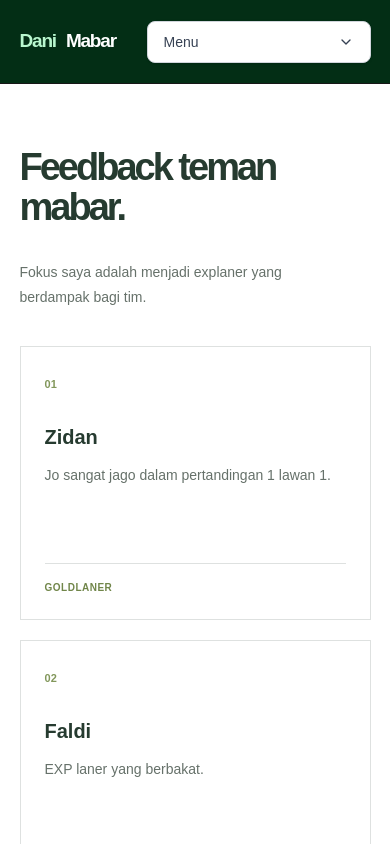
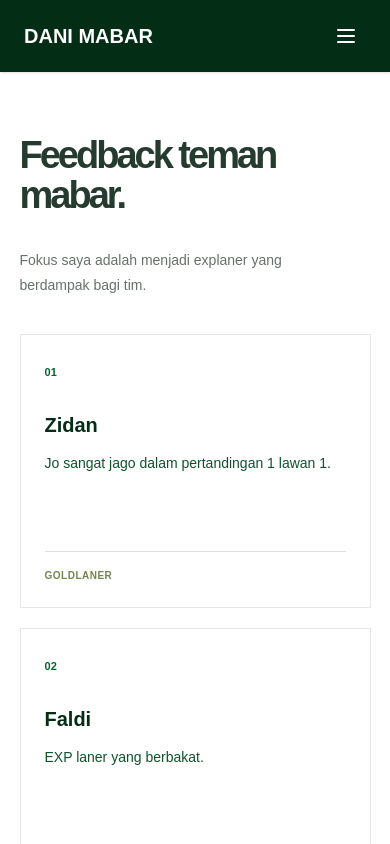
Before and after one commit to yondan77/yondan-web, a Next.js app: page /feedback-team in a window 390 px wide. Shown: the top 844 px of the page. Built offline with nearby package versions, Linux system fonts and the light colour scheme.

Commit message:
hello world

```diff
--- a/app/about/page.tsx
+++ b/app/about/page.tsx
@@ -6,11 +6,12 @@ import WorkSection from "../components/WorkSection";
 import ContactSection from "../components/ContactSection";
 import SiteFooter from "../components/SiteFooter";
 import FeedbackTeam from "../components/FeedbackTeam";
+import Navbar from "../components/navbar/Navbar";
 
 export default function Home() {
   return (
     <main>
-      <SiteHeader />
+      <Navbar />
       <AboutSection />
       <SiteFooter />
     </main>
--- a/app/components/FeedbackTeam.tsx
+++ b/app/components/FeedbackTeam.tsx
@@ -46,7 +46,7 @@ const skills = [
 export default function FeedbackTeam() {
   return (
     <section
-      id="keahlian"
+      id=""
       className="bg-white px-[7.1%] py-24 max-[900px]:px-[5%] max-[640px]:py-16"
     >
       <div className="mx-auto max-w-6xl">
@@ -63,15 +63,15 @@ export default function FeedbackTeam() {
           {skills.map((skill, index) => (
             <article
               key={skill.title}
-              className="border border-[#263b30]/15 p-7 transition-colors hover:bg-[#f5f6ef] max-[640px]:p-6"
+              className="border border-gray-200 p-7  hover:bg-green-50 max-[640px]:p-6 transition-transform duration-300 hover:-translate-y-2 hover:translate-x-2"
             >
-              <span className="text-[11px] font-bold text-[#82975b]">
+              <span className="text-[11px] font-bold text-green-800">
                 0{index + 1}
               </span>
-              <h3 className="mb-3 mt-10 font-manrope text-xl font-bold text-[#263b30] max-[640px]:mt-7">
+              <h3 className="mb-3 mt-10 font-manrope text-xl font-bold text-green-950 max-[640px]:mt-7">
                 {skill.title}
               </h3>
-              <p className="mb-7 min-h-18 text-sm leading-[1.8] text-[#66716a]">
+              <p className="mb-7 min-h-18 text-sm leading-[1.8] text-green-900">
                 {skill.description}
               </p>
               <p className="m-0 border-t border-[#263b30]/15 pt-4 text-[10px] font-semibold uppercase tracking-[.5px] text-[#71864a]">
--- a/app/components/HeroSection.tsx
+++ b/app/components/HeroSection.tsx
@@ -19,7 +19,7 @@ export default function HeroSection() {
         </p>
         <div className="flex flex-wrap items-center gap-5">
           <a
-            className="inline-flex min-h-12.5 items-center justify-center bg-[#263b30] px-6 text-xs font-bold text-white transition-colors hover:bg-[#3b5646] focus-visible:outline-none focus-visible:ring-2 focus-visible:ring-[#82975b] focus-visible:ring-offset-2"
+            className="inline-flex min-h-12.5 items-center justify-center bg-[#263b30] px-6 text-xs font-bold text-white hover:bg-[#3b5646] focus-visible:outline-none focus-visible:ring-2 focus-visible:ring-[#82975b] focus-visible:ring-offset-2 transition-transform duration-300 hover:-translate-y-1 hover:translate-x-1"
             href="/feedback-team"
           >
             Feedback Team <span aria-hidden="true" className="ml-4">↓</span>
--- a/app/components/SiteFooter.tsx
+++ b/app/components/SiteFooter.tsx
@@ -1,6 +1,6 @@
 export default function SiteFooter() {
   return (
-    <footer className="bg-[#263b30] px-[7.1%] py-7 text-white max-[900px]:px-[5%]">
+    <footer className="bg-green-950 px-[7.1%] py-7 text-white max-[900px]:px-[5%]">
       <div className="mx-auto flex max-w-6xl items-center justify-between gap-5 max-[520px]:flex-col max-[520px]:items-start">
         <a
           className="font-manrope text-sm font-extrabold tracking-[-.5px]"
@@ -15,7 +15,7 @@ export default function SiteFooter() {
         </p>
         <a
           className="text-[10px] font-semibold text-white/80 transition-colors hover:text-white focus-visible:outline-none focus-visible:ring-2 focus-visible:ring-[#c4d29e]"
-          href="#beranda"
+          href="#navbar"
         >
           Kembali ke atas ↑
         </a>
--- a/app/components/SiteHeader.tsx
+++ b/app/components/SiteHeader.tsx
@@ -26,7 +26,8 @@ Mabar
         <a className="text-xs font-semibold text-green-200 transition-colors hover:text-white" href="#keahlian">Keahlian</a>
         <a className="text-xs font-semibold text-green-200 transition-colors hover:text-white" href="#karya">Proyek</a>
         <a className="text-xs font-semibold text-green-200 transition-colors hover:text-white" href="#kontak">Kontak</a>
-      </nav> */}
+      </nav>
+      <Dropdown/> */}
       <Dropdown/>
     </header>
   );
--- /dev/null
+++ b/app/components/navbar/Navbar.tsx
@@ -0,0 +1,96 @@
+
+"use client";
+
+import { useState } from "react";
+
+export  default function Navbar() {
+const [isOpen, setIsOpen] = useState(false);
+
+const navItems = [
+{ label: "Home", href: "/" },
+{ label: "About", href: "/about" },
+{ label: "Feedback Team", href: "/feedback-team" },
+{ label: "Contact", href: "#contact" },
+];
+
+return (
+<nav id="navbar" className="relative w-full bg-green-950 shadow-sm">
+<div className="relative mx-auto flex max-w-7xl items-center justify-between px-6 py-4">
+{/* Logo */}
+<a href="#home" className="text-xl font-bold text-white">
+DANI MABAR
+</a>
+
+    {/* Desktop Navbar */}
+    <div className="hidden items-center gap-8 md:flex">
+      {navItems.map((item) => (
+        <a
+          key={item.label}
+          href={item.href}
+className="relative inline-block text-green-300 hover:text-green-50 transition-transform duration-500 hover:-translate-y-0.5 hover:translate-x-0.5 after:absolute after:bottom-0 after:left-0 after:h-0.5 after:w-0 after:bg-green-200 after:transition-all after:duration-300 hover:after:w-full"        >
+          {item.label}
+        </a>
+      ))}
+    </div>
+
+    {/* Mobile Hamburger */}
+    <button
+      type="button"
+      onClick={() => setIsOpen(!isOpen)}
+      className="flex h-10 w-10 items-center justify-center rounded-md text-white hover:bg-green-900 md:hidden"
+      aria-label="Toggle navigation"
+      aria-expanded={isOpen}
+    >
+      {isOpen ? (
+        <svg
+          className="h-6 w-6"
+          fill="none"
+          stroke="currentColor"
+          viewBox="0 0 24 24"
+        >
+          <path
+            strokeLinecap="round"
+            strokeLinejoin="round"
+            strokeWidth={2}
+            d="M6 18L18 6M6 6l12 12"
+          />
+        </svg>
+      ) : (
+        <svg
+          className="h-6 w-6"
+          fill="none"
+          stroke="currentColor"
+          viewBox="0 0 24 24"
+        >
+          <path
+            strokeLinecap="round"
+            strokeLinejoin="round"
+            strokeWidth={2}
+            d="M4 6h16M4 12h16M4 18h16"
+          />
+        </svg>
+      )}
+    </button>
+
+    {/* Mobile Dropdown */}
+    {isOpen && (
+      <div className="absolute left-0 top-full z-50 w-full border-t border-gray-100 bg-green-100 px-6 py-3 shadow-lg md:hidden">
+        <div className="flex flex-col">
+          {navItems.map((item) => (
+            <a
+              key={item.label}
+              href={item.href}
+              onClick={() => setIsOpen(false)}
+              className="rounded-md px-3 py-3 text-gray-600 transition  hover:text-green-950 hover:bg-green-200"
+            >
+              {item.label}
+            </a>
+          ))}
+        </div>
+      </div>
+    )}
+  </div>
+</nav>
+
+);
+}
--- a/app/feedback-team/page.tsx
+++ b/app/feedback-team/page.tsx
@@ -6,11 +6,12 @@ import WorkSection from "../components/WorkSection";
 import ContactSection from "../components/ContactSection";
 import SiteFooter from "../components/SiteFooter";
 import FeedbackTeam from "../components/FeedbackTeam";
+import Navbar from "../components/navbar/Navbar";
 
 export default function Home() {
   return (
     <main>
-      <SiteHeader />
+      <Navbar />
       <FeedbackTeam />
       <SiteFooter />
     </main>
--- a/app/page.tsx
+++ b/app/page.tsx
@@ -6,11 +6,12 @@ import WorkSection from "./components/WorkSection";
 import ContactSection from "./components/ContactSection";
 import SiteFooter from "./components/SiteFooter";
 import FeedbackTeam from "./components/FeedbackTeam";
+import Navbar from "./components/navbar/Navbar";
 
 export default function Home() {
   return (
     <main>
-      <SiteHeader />
+      <Navbar />
       <HeroSection />
       <SiteFooter />
     </main>
```
